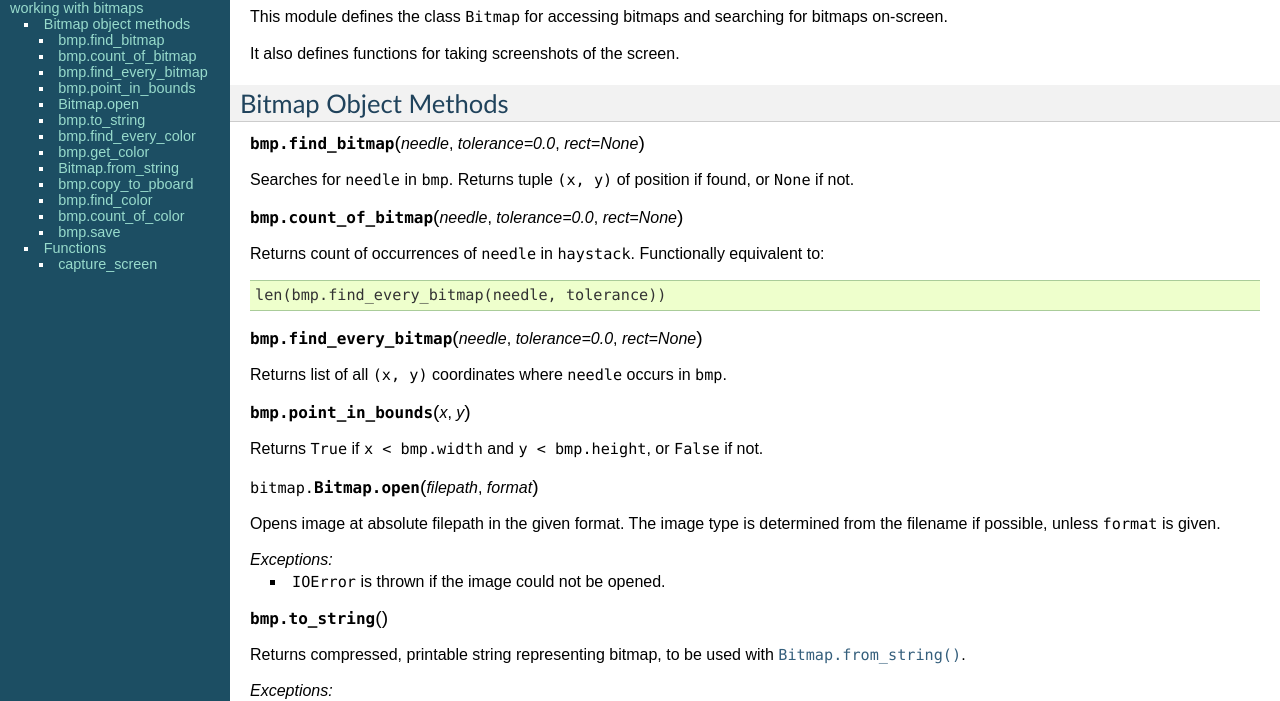
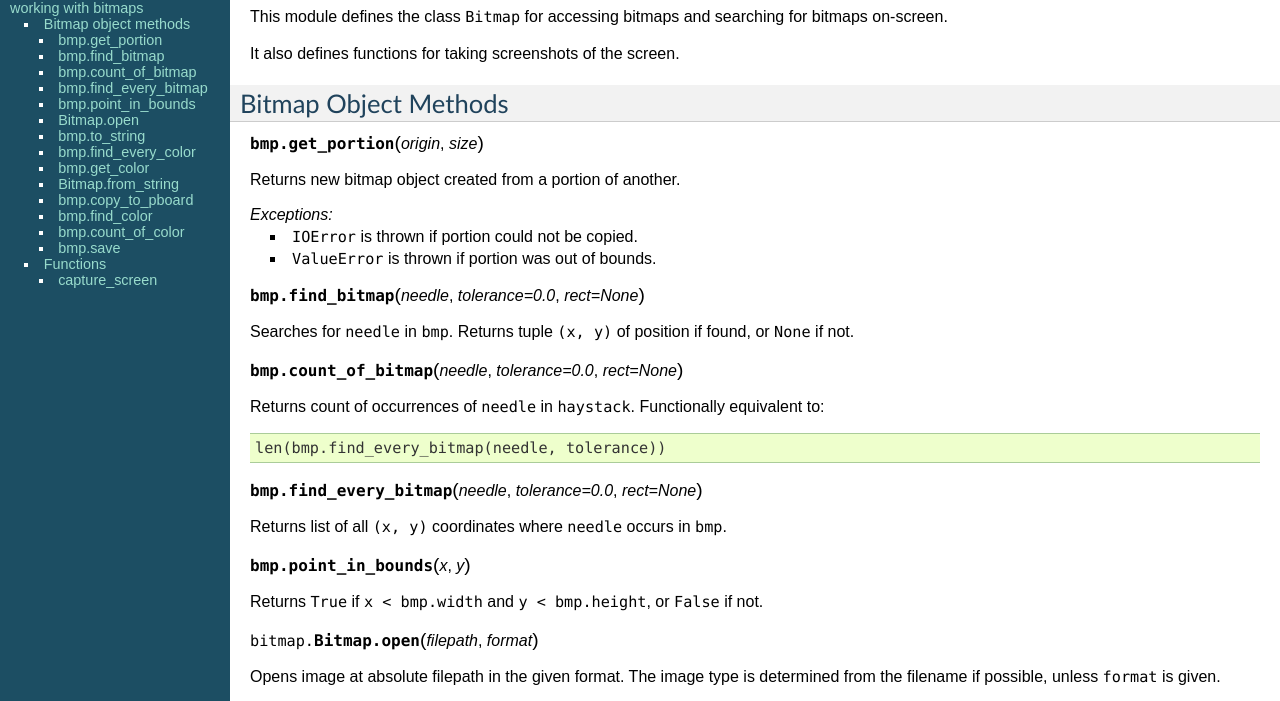
Before and after one commit to autopilot-rs/autopy-legacy, a plain HTML site: page documentation/api-reference/bitmap.html in a window 1280 px wide. Shown: the part 85-786 px from the top of the page. Drawn offline with Linux system fonts and the light colour scheme.

Commit message:
Updated API Reference.

```diff
--- a/documentation/api-reference/bitmap.html
+++ b/documentation/api-reference/bitmap.html
@@ -28,6 +28,9 @@
               <li>
                 <a href="#Bitmap_object_methods">Bitmap object methods</a>
                 <ul>
+                  <li>
+                    <a href="#bmp.get_portion">bmp.get_portion</a>
+                  </li>
                   <li>
                     <a href="#bmp.find_bitmap">bmp.find_bitmap</a>
                   </li>
@@ -99,6 +102,25 @@
           Bitmap Object Methods<a href="#Bitmap_object_methods" class="headerlink" title="Permalink to this headline">¶</a>
         </h2>
         <dl class="section">
+          <dt class="function" id="bmp.get_portion">
+            <tt class="name">bmp.get_portion</tt><big>(</big><span class="funcarg">origin</span>, <span class="funcarg">size</span><big>)</big><a href="#bmp.get_portion" class="headerlink" title="Permalink to this headline">¶</a>
+          </dt>
+          <dd>
+            <p>
+              Returns new bitmap object created from a portion of another.
+            </p>
+            <div class="exceptions-header">
+              Exceptions:
+            </div>
+            <ul class="exceptions">
+              <li>
+                <tt class="var">IOError</tt> is thrown if portion could not be copied.
+              </li>
+              <li>
+                <tt class="var">ValueError</tt> is thrown if portion was out of bounds.
+              </li>
+            </ul>
+          </dd>
           <dt class="function" id="bmp.find_bitmap">
             <tt class="name">bmp.find_bitmap</tt><big>(</big><span class="funcarg">needle</span>, <span class="funcarg">tolerance=0.0</span>, <span class="funcarg">rect=None</span><big>)</big><a href="#bmp.find_bitmap" class="headerlink" title="Permalink to this headline">¶</a>
           </dt>
@@ -285,13 +307,15 @@ len(find_every_color(color, tolerance, rect))
       </div>
     </div>
 
-    <!-- Analytics -->
+	<!-- Analytics -->
 	<script src="http://www.google-analytics.com/ga.js" type="text/javascript"></script>
     <script type="text/javascript">
+		//<![CDATA[
         try {
             var tracker = _gat._getTracker("UA-7469847-4");
             tracker._trackPageview();
         } catch(err) {}
+		//]]>
     </script>
   </body>
 </html>
```
Also changed, not shown: documentation/api-reference/alert.html (+3 -1 lines), documentation/api-reference/color.html (+3 -1 lines), documentation/api-reference/index.html (+3 -1 lines), documentation/api-reference/key.html (+3 -1 lines), documentation/api-reference/mouse.html (+3 -1 lines), documentation/api-reference/screen.html (+4 -2 lines).
